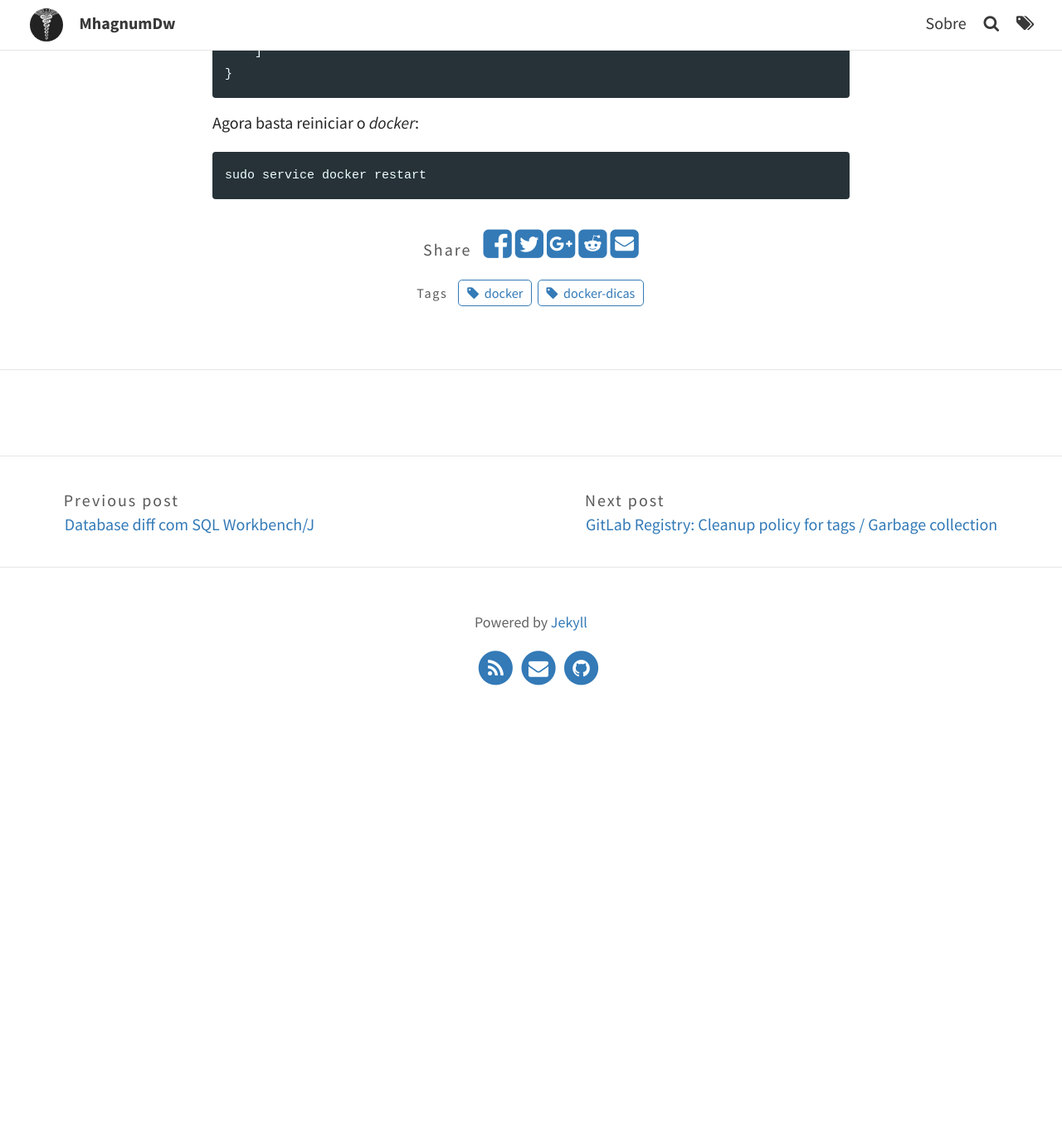
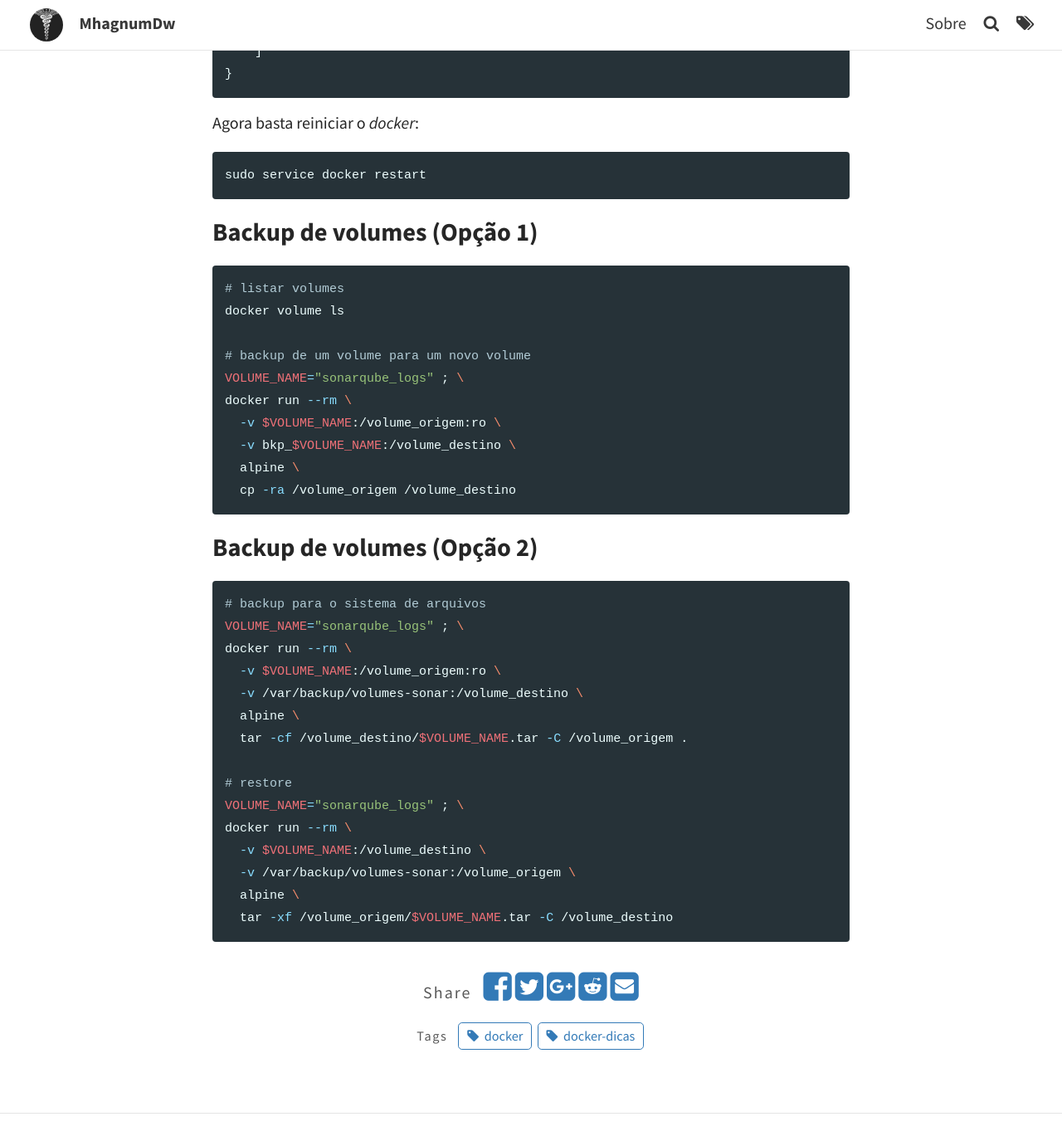
Before and after one commit to mhagnumdw/mhagnumdw.github.io, a Jekyll site: the page built from _posts/2020-10-16-docker-dicas.md, in a window 1280 px wide and 1400 px high, scrolled down 2802 px. Shown: the top 1381 px of the window at 83% size. Built offline with Jekyll 4.4.1, drawn with Linux system fonts in a browser that asks for light colours; comment, search, counter and statistics services are not loaded; before the commit the page ends 3700 px from its top, so only the background shows below that.

Commit message:
update post: docker dicas

````diff
--- a/_posts/2020-10-16-docker-dicas.md
+++ b/_posts/2020-10-16-docker-dicas.md
@@ -119,3 +119,38 @@ Agora basta reiniciar o _docker_:
 ```bash
 sudo service docker restart
 ```
+
+## Backup de volumes (Opção 1)
+
+```bash
+# listar volumes
+docker volume ls
+
+# backup de um volume para um novo volume
+VOLUME_NAME="sonarqube_logs" ; \
+docker run --rm \
+  -v $VOLUME_NAME:/volume_origem:ro \
+  -v bkp_$VOLUME_NAME:/volume_destino \
+  alpine \
+  cp -ra /volume_origem /volume_destino
+```
+
+## Backup de volumes (Opção 2)
+
+```bash
+# backup para o sistema de arquivos
+VOLUME_NAME="sonarqube_logs" ; \
+docker run --rm \
+  -v $VOLUME_NAME:/volume_origem:ro \
+  -v /var/backup/volumes-sonar:/volume_destino \
+  alpine \
+  tar -cf /volume_destino/$VOLUME_NAME.tar -C /volume_origem .
+
+# restore
+VOLUME_NAME="sonarqube_logs" ; \
+docker run --rm \
+  -v $VOLUME_NAME:/volume_destino \
+  -v /var/backup/volumes-sonar:/volume_origem \
+  alpine \
+  tar -xf /volume_origem/$VOLUME_NAME.tar -C /volume_destino
+```
````
